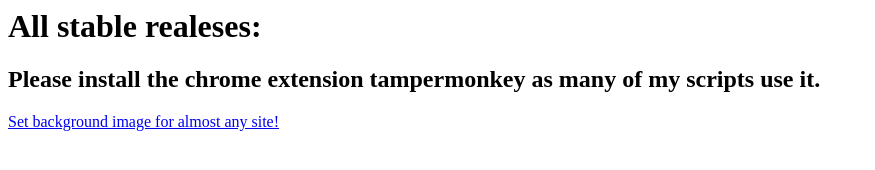
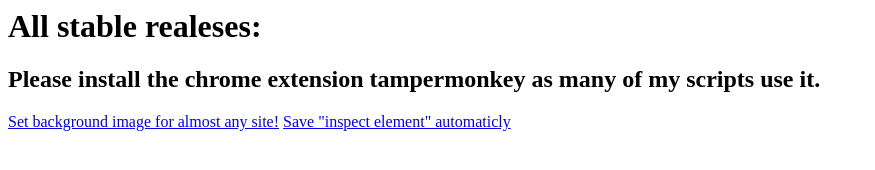
Before and after one commit to AustinJackS/stable1, a plain HTML site: page index.html in a window 1280 px wide. Shown: the whole page, without its empty margins (0-875 px from the left). Drawn offline with Linux system fonts and the light colour scheme.

Commit message:
Update index.html

```diff
--- a/index.html
+++ b/index.html
@@ -3,5 +3,6 @@
 <h1>All stable realeses:</h1>
 <h2>Please install the chrome extension tampermonkey as many of my scripts use it.</h2>
   <a href="bgchanger.html">Set background image for almost any site!</a>
+  <a href="inspect.user.js">Save "inspect element" automaticly</a>
 </body>
 </html>
```
